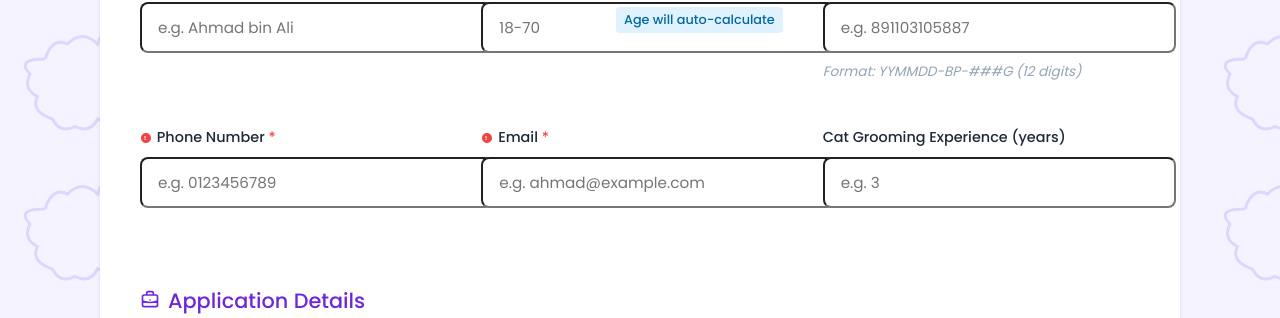
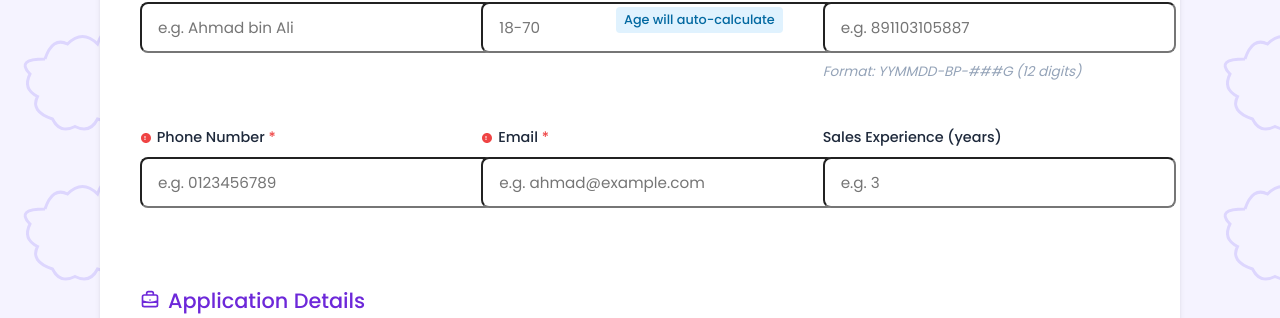
Before and after one commit to lokosmotos/daniexc, a Flask app: page /add_candidate in a window 1280 px wide. Shown: the part 301-619 px from the top of the page. Run offline with Flask 2, Linux system fonts and the light colour scheme; a user stored in the database is signed in; data comes from the database, SQL or seed files in the repository.

Commit message:
Update add_candidate.html

```diff
--- a/templates/add_candidate.html
+++ b/templates/add_candidate.html
@@ -420,7 +420,7 @@
                     </div>
 
                     <div class="form-group">
-                        <label for="experience">Cat Grooming Experience (years)</label>
+                        <label for="experience">Sales Experience (years)</label>
                         <input type="number" name="experience" id="experience" min="0" max="50" placeholder="e.g. 3">
                     </div>
                 </div>
```
